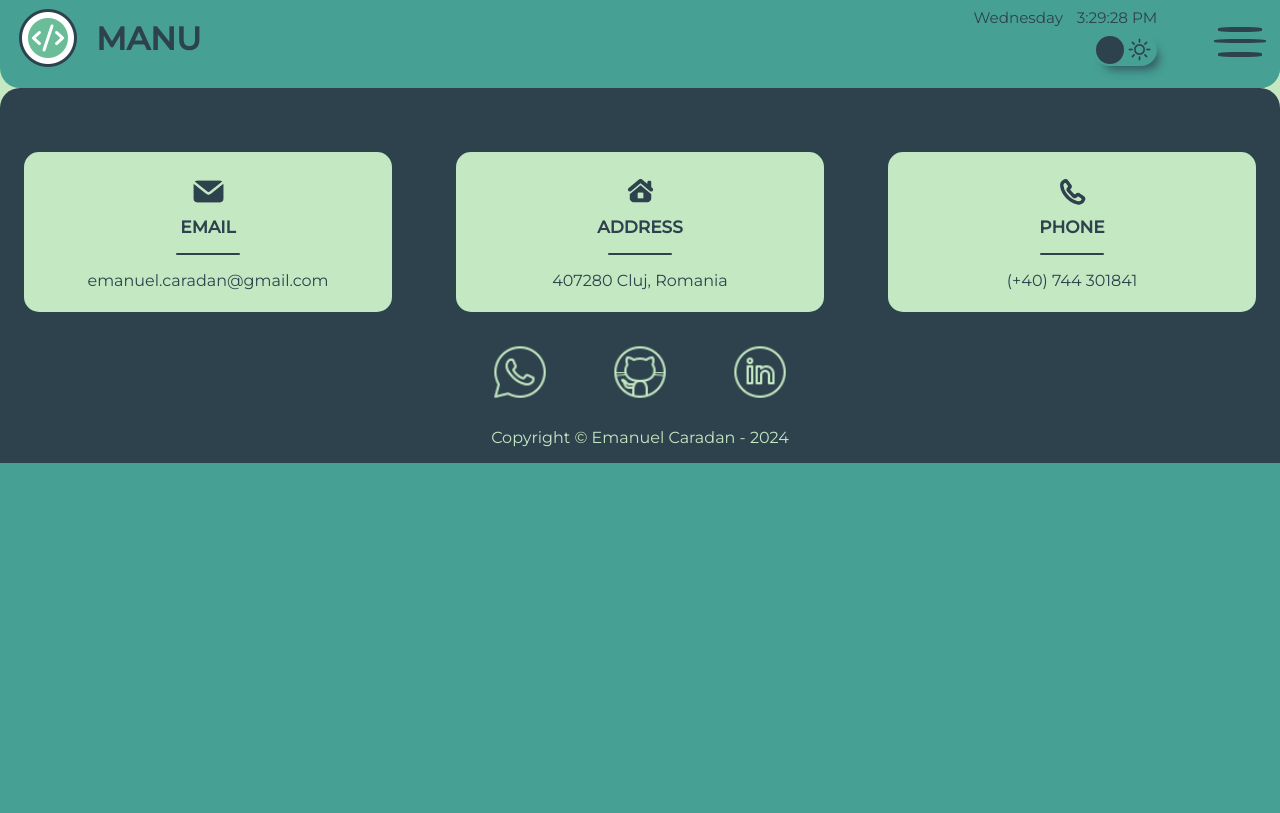
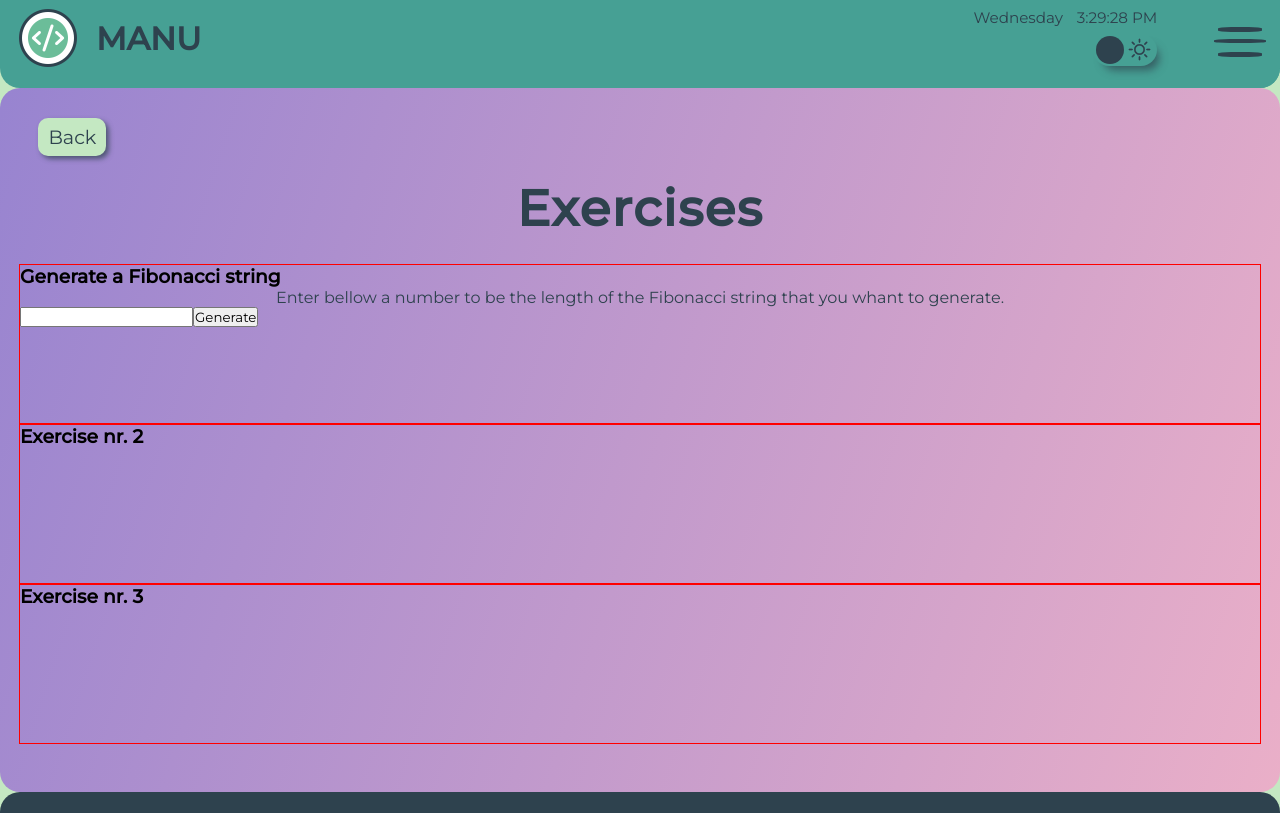
Before and after one commit to cmanu07/mysite, a React (Create React App) app: page /projects/exercises in a window 1280 px wide. Shown: the top 813 px of the page. Built offline with nearby package versions, Linux system fonts and the light colour scheme.

Commit message:
some new year changes

```diff
--- a/package.json
+++ b/package.json
@@ -15,9 +15,9 @@
     "framer-motion": "^7.6.7",
     "lottie-react": "^2.3.1",
     "octokit": "^2.0.9",
-    "react": "^18.2.0",
+    "react": "^18.3.1",
     "react-clear-cache": "^1.4.14",
-    "react-dom": "^18.2.0",
+    "react-dom": "^18.3.1",
     "react-router-dom": "^6.3.0",
     "react-scripts": "5.0.1",
     "react-spinners": "^0.13.7",
--- a/src/App.js
+++ b/src/App.js
@@ -23,6 +23,7 @@ import TicTacToe from './components/Projects/TicTacToe/TicTacToe';
 import Contacts from './components/Projects/Contacts List/Contacts';
 import ECommerce from './components/Projects/ECommerce Store/ECommerce';
 import ScoreKepper from './components/Projects/ScoreKepper/ScoreKepper';
+import Exercises from './components/Projects/Exercises/Exercises';
 
 import { ThemeContext } from './components/Contexts/ThemeContext';
 
@@ -47,8 +48,8 @@ const App = () => {
                   <Route path={'/projects/tictactoe'} element={<TicTacToe/>}/>
                   <Route path={'/projects/contacts'} element={<Contacts/>}/>
                   <Route path={'/projects/e_commerce_store'} element={<ECommerce/>}/>
-                  <Route path={'/projects/scorekepper'} element={<ScoreKepper
-                  />}/>
+                  <Route path={'/projects/scorekepper'} element={<ScoreKepper/>}/>
+                  <Route path={'/projects/exercises'} element={<Exercises/>}/>
                 </Routes>
               <Footer/>
             </main>
--- a/src/components/Footer/Footer.js
+++ b/src/components/Footer/Footer.js
@@ -25,7 +25,7 @@ const Footer = () => {
                             <figure className="footer-main-card-logo-p"></figure>
                             <p className="footer-main-title">PHONE</p>
                             <div className="footer-main-br"></div>
-                            <span>(+40) 744 301841</span>
+                            <span>(+40) 744 xxxxxx</span>
                         </div>
                     </div>
                     <div className="footer-social">
@@ -39,7 +39,7 @@ const Footer = () => {
                             <img src={linkedIn} alt="logo LinkedIn"/>
                         </a>
                     </div>
-                    <h4>Copyright © Emanuel Caradan - 2024</h4>
+                    <h4>Copyright © Emanuel Caradan - 2025</h4>
                 </article>
     }
 
--- a/src/components/Pages/AboutPage/About.js
+++ b/src/components/Pages/AboutPage/About.js
@@ -44,7 +44,7 @@ export default function About () {
             <div className="about-main-3">
                 <div>
                     <p>
-                        I'm skilled in HTML, CSS, JavaScript, also BootStrap and React libraries. I also have knowledge in backend with PHP and SQL.
+                        I'm skilled in HTML, CSS, JavaScript, SQL, also BootStrap and React JS libraries and also some junior level knowledge in PHP.
                     </p>
                 </div>
                 <div>
--- a/src/components/Projects/Contacts List/Contacts.css
+++ b/src/components/Projects/Contacts List/Contacts.css
@@ -192,6 +192,11 @@
     display: flex;
     flex-direction: column;
 }
+.contacts-list form table thead tr {
+    width: 100%;
+    display: flex;
+    justify-content: space-around;
+}
 .contacts-list-table-body {
     position: absolute;
     width: 98.5%;
@@ -209,7 +214,8 @@
 }
 .contacts-list-button, .contacts-list-cancel-button, .contacts-list-save-button {
     width: 44%;
-    min-width: calc(100% - 65%);
+    /* min-width: calc(100% - 85%); */
+    max-width: 7em;
     height: 1.8em;
     color: var(--myBlue-1);
     padding: 0.2em;
--- /dev/null
+++ b/src/components/Projects/Exercises/Exercises.css
@@ -0,0 +1,46 @@
+#true .exercises-main {
+    width: 100%;
+    height: 44em;
+    min-height: 65vh;
+    display: flex;
+    flex-direction: column;
+    align-items: center;
+    border-radius: 20px;
+    background-color: var(--myBlackGreen);
+}
+#false .exercises-main {
+    width: 100%;
+    height: 44em;
+    min-height: 65vh;
+    display: flex;
+    flex-direction: column;
+    align-items: center;
+    border-radius: 20px;
+    background: linear-gradient(108.08deg, #9884d0 0.53%, #EAAFC8 100%);;
+}
+
+.exercises-main main {
+    display: flex;
+    width: calc(100% - 2vw);
+    height: 30em;
+    overflow: scroll;
+    overflow: auto;
+    flex-direction: column;
+    justify-content: center;
+    align-items: center;
+}
+
+#false .exercises-main main p {
+    text-align: center;
+    color: var(--myBlackGreen)
+}
+#true .exercises-main main p {
+    text-align: center;
+    color: var(--myWhite)
+}
+
+.exercises-main div {
+    flex: 1;
+    width: 99%;
+    border: red solid 1px;
+}
--- /dev/null
+++ b/src/components/Projects/Exercises/Exercises.js
@@ -0,0 +1,51 @@
+import React, { useRef } from 'react'
+
+import BackButton from '../../Main/BackButton/BackButton'
+
+import './Exercises.css'
+
+const Exercises = () => {
+
+  const fibInput = useRef()
+
+  const generateFibonacci = () => {
+      let nr = fibInput.current.value
+      let fibSequence = []
+      if (nr < 1) {
+        fibSequence.push(0)
+      } else {
+        let newNr = 0
+        fibSequence.push(0, 1)
+        while (newNr < nr) {
+          newNr = fibSequence[fibSequence.length - 1] + fibSequence[fibSequence.length -2]
+          newNr < nr && fibSequence.push(newNr)
+        }
+      }
+      alert(fibSequence)
+      // e.prevent.default()
+      fibInput.current.value = null
+  }
+
+  return (
+    <section className='exercises-main'>
+        <h2>Exercises</h2>
+        <BackButton/>
+        <main>
+            <div>
+              <h3>Generate a Fibonacci string</h3>
+              <p>Enter bellow a number to be the length of the Fibonacci string that you whant to generate.</p>
+              <input type="number" id="fibonacciLength" ref={fibInput}/>
+              <button onClick={() => generateFibonacci()}>Generate</button>
+            </div>
+            <div>
+              <h3>Exercise nr. 2</h3>
+            </div>
+            <div>
+              <h3>Exercise nr. 3</h3>
+            </div>
+        </main>
+    </section>
+  )
+}
+
+export default Exercises
--- a/src/components/constants.js
+++ b/src/components/constants.js
@@ -8,6 +8,7 @@ import tictactoe_wall from './Media/tictactoe_wall.webp';
 import contacts_wall from './Media/contacts_wall.webp';
 import ecommerce_wall from './Media/ecommerce_wall.webp';
 import scorekepper_wall from './Media/scorekepper_wall.webp';
+import exercises_wall from './Media/exercisesphotos_17876.webp';
 
 
 // e-comm project
@@ -179,5 +180,11 @@ export const projects = [
         url: '/projects/counter',
         imagine: counter_wall,
         description: 'A simple but very educational React project.'
+    },
+    {
+        name: 'Exercises',
+        url: '/projects/exercises',
+        imagine: exercises_wall,
+        description: 'A React place with some practice and exercises. :)'
     }
 ]
```
Also changed, not shown: src/components/Media/exercisesphotos_17876.webp (added), 1 other file (tests, documents, lock files or other folders).
